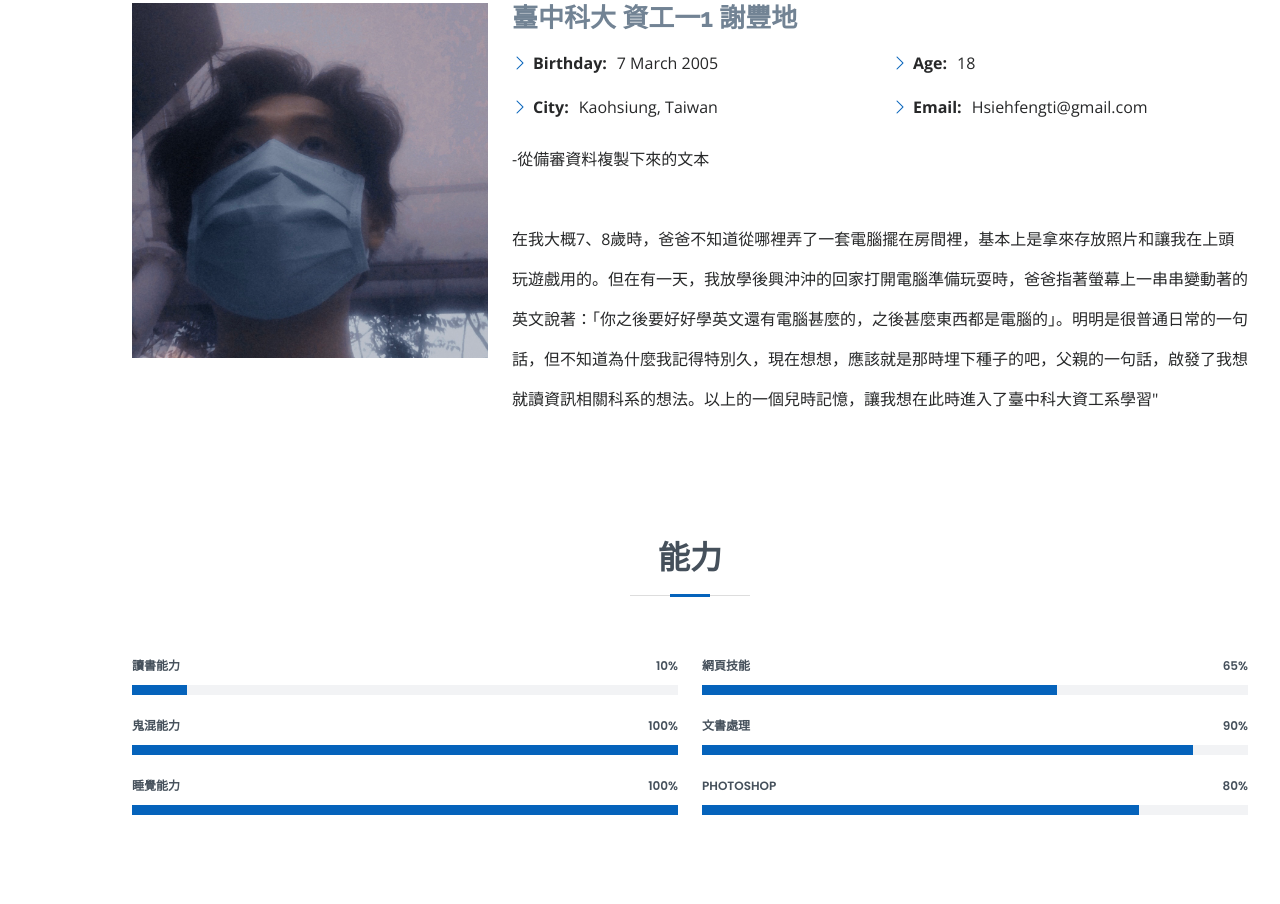
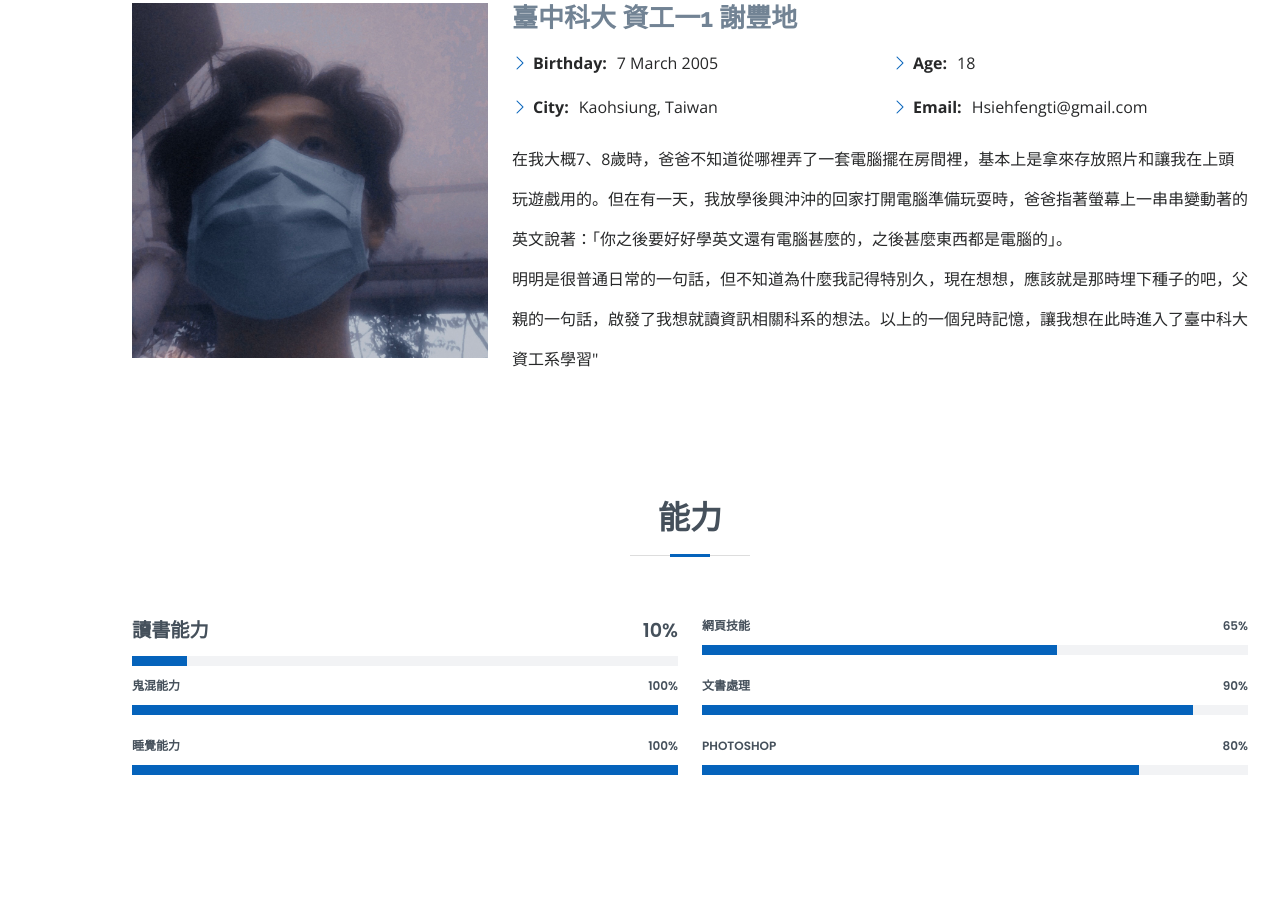
Before and after one commit to Konfuzi1/ntcust_HseihFengTi_intronduction, a plain HTML site: page index.html in a window 1280 px wide. Shown: the part 965-1869 px from the top of the page. Drawn offline with nearby package versions, Linux system fonts and the light colour scheme.

Commit message:
計算機概論作業

```diff
--- a/index.html
+++ b/index.html
@@ -92,10 +92,9 @@
               </div>
             </div>
             <p style="line-height: 250%;">
-              -從備審資料複製下來的文本
-              <br>
-              <br>
-              在我大概7、8歲時，爸爸不知道從哪裡弄了一套電腦擺在房間裡，基本上是拿來存放照片和讓我在上頭玩遊戲用的。但在有一天，我放學後興沖沖的回家打開電腦準備玩耍時，爸爸指著螢幕上一串串變動著的英文說著：「你之後要好好學英文還有電腦甚麼的，之後甚麼東西都是電腦的」。明明是很普通日常的一句話，但不知道為什麼我記得特別久，現在想想，應該就是那時埋下種子的吧，父親的一句話，啟發了我想就讀資訊相關科系的想法。以上的一個兒時記憶，讓我想在此時進入了臺中科大資工系學習"
+
+              在我大概7、8歲時，爸爸不知道從哪裡弄了一套電腦擺在房間裡，基本上是拿來存放照片和讓我在上頭玩遊戲用的。但在有一天，我放學後興沖沖的回家打開電腦準備玩耍時，爸爸指著螢幕上一串串變動著的英文說著：「你之後要好好學英文還有電腦甚麼的，之後甚麼東西都是電腦的」。
+              <br>明明是很普通日常的一句話，但不知道為什麼我記得特別久，現在想想，應該就是那時埋下種子的吧，父親的一句話，啟發了我想就讀資訊相關科系的想法。以上的一個兒時記憶，讓我想在此時進入了臺中科大資工系學習"
             </p>
           </div>
         </div>
@@ -117,7 +116,7 @@
 
           <div class="col-lg-6">
 
-            <div class="progress">
+            <div class="progress" style="font-size: 120%;">
               <span class="skill">讀書能力 <i class="val">10%</i></span>
               <div class="progress-bar-wrap">
                 <div class="progress-bar" role="progressbar" aria-valuenow="10" aria-valuemin="0" aria-valuemax="100"></div>
```
